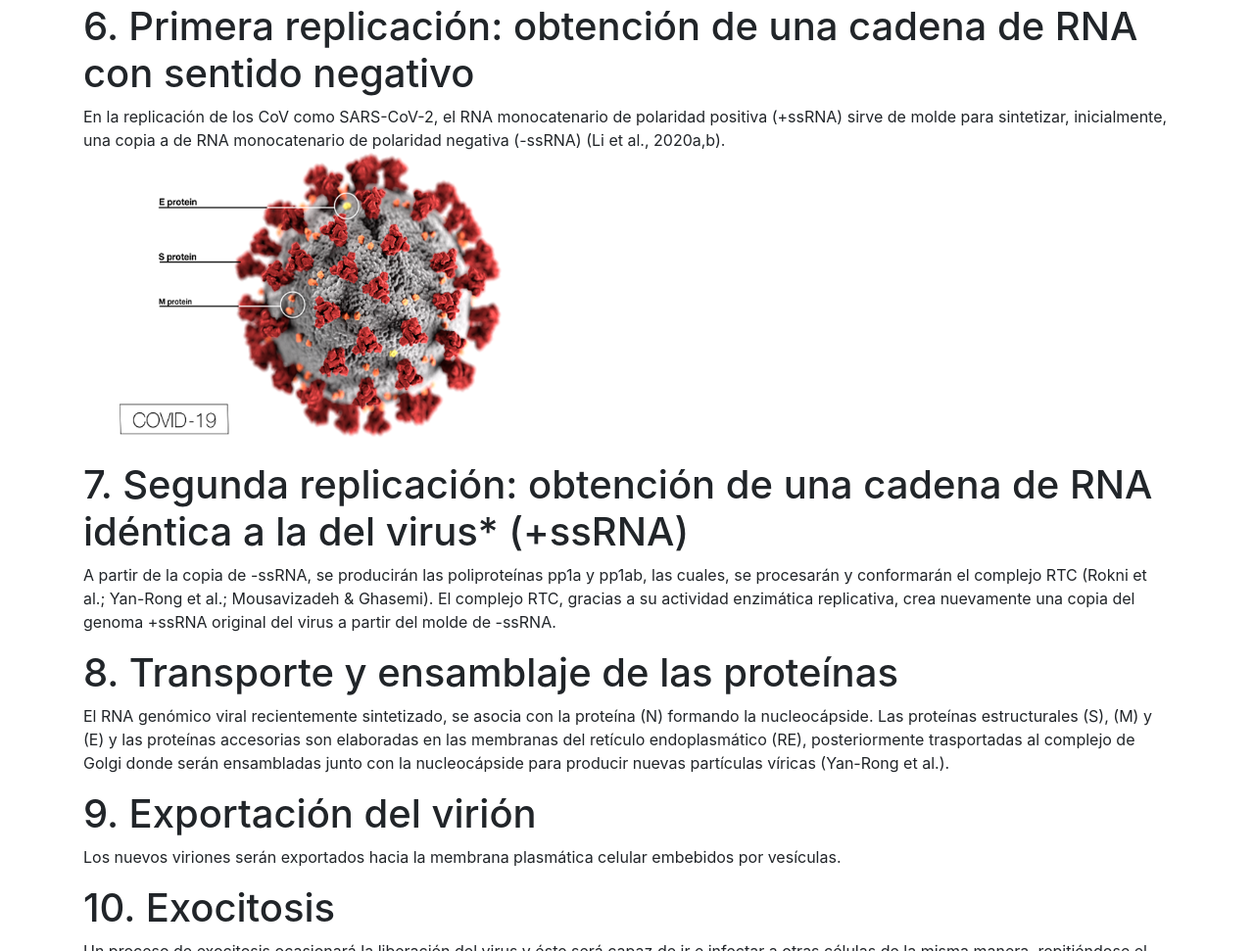
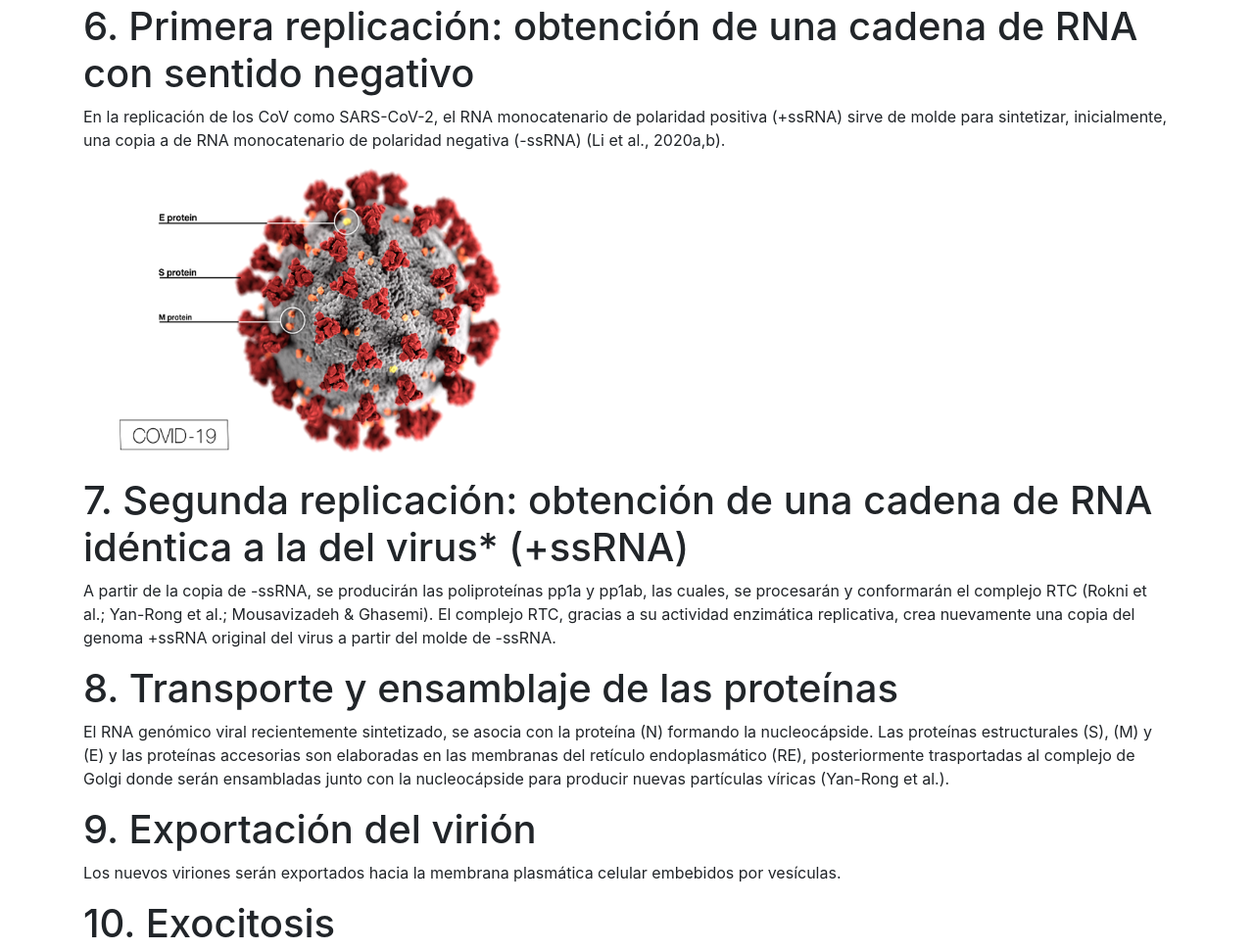
Before and after one commit to krysnh/Viral-cycle-SARS-CoV-2, a website: page index.html in a window 1280 px wide. Shown: the part 1621-2592 px from the top of the page at 98% size. Drawn offline with Linux system fonts and the light colour scheme.

Commit message:
Update index.html

```diff
--- a/index.html
+++ b/index.html
@@ -113,7 +113,7 @@
           <h1>6.	Primera replicación: obtención de una cadena de RNA con sentido negativo</h1>
            <body style=”text-align: justify;”>
             <p>En la replicación de los CoV como SARS-CoV-2, el RNA monocatenario de polaridad positiva (+ssRNA) sirve de molde para sintetizar, inicialmente, una copia a de RNA monocatenario de polaridad negativa (-ssRNA) (Li et al., 2020a,b).</code>
-          <img src="cvd19.png" width="500" height="300" />
+        <p> <img src="cvd19.png" width="500" height="300" /> </code>
           <h1>7.	Segunda replicación: obtención de una cadena de RNA idéntica a la del virus* (+ssRNA)</h1>
           <body style=”text-align: justify;”>
             <p>A partir de la copia de -ssRNA, se producirán las poliproteínas pp1a y pp1ab, las cuales, se procesarán y conformarán el complejo RTC (Rokni et al.; Yan-Rong et al.; Mousavizadeh & Ghasemi). El complejo RTC, gracias a su actividad enzimática replicativa, crea nuevamente una copia del genoma +ssRNA original del virus a partir del molde de -ssRNA.</code>
```
